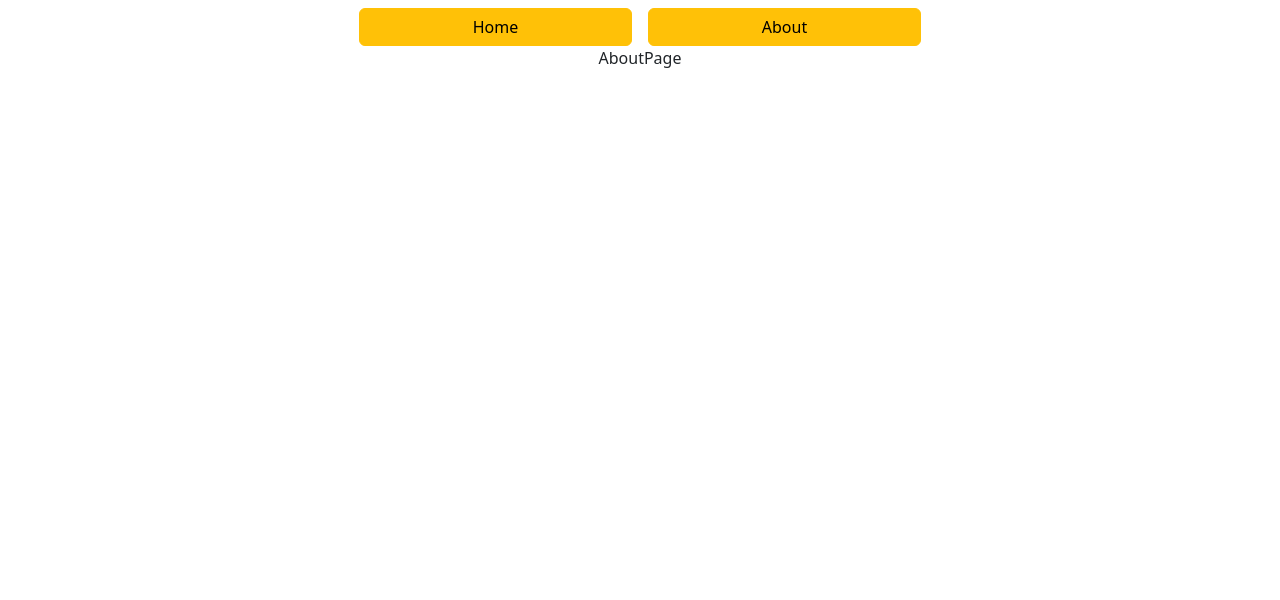
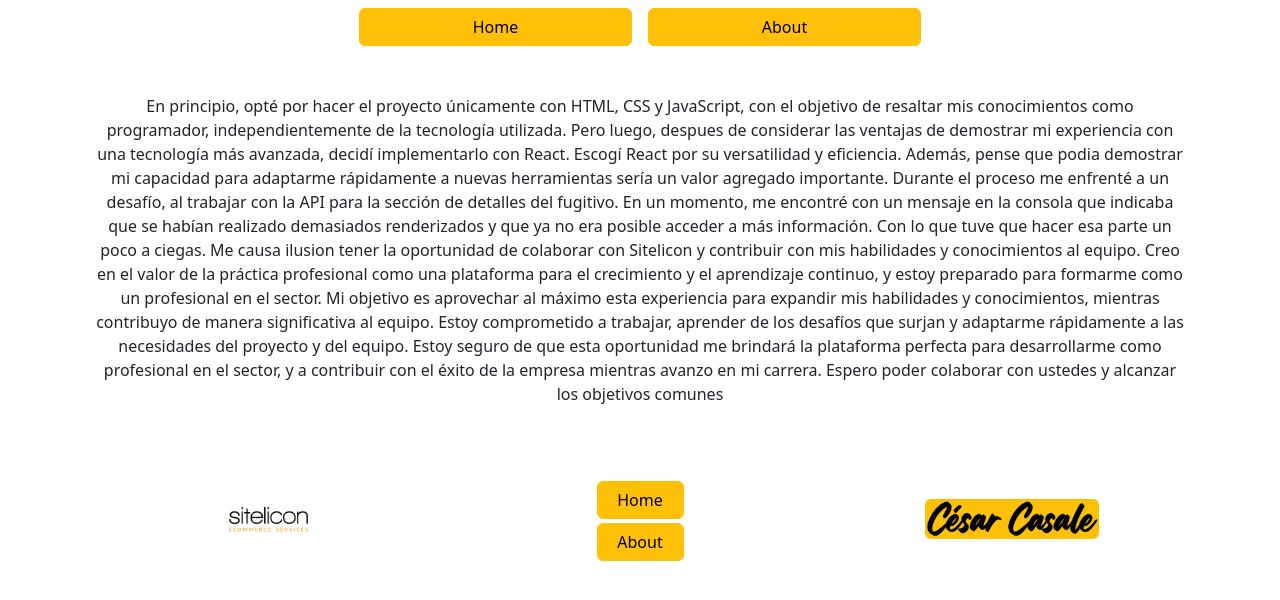
Before and after one commit to cesarcasale/FBIapi, a React (Create React App) app in the folder front-react/prueba-sitelicon/: page /about in a window 1280 px wide. Shown: the top 600 px of the page. Built offline with nearby package versions, Linux system fonts and the light colour scheme.

Commit message:
about done

```diff
--- a/front-react/prueba-sitelicon/src/pages/about/AboutPage.jsx
+++ b/front-react/prueba-sitelicon/src/pages/about/AboutPage.jsx
@@ -1,8 +1,37 @@
 import React from 'react'
+import Footer from '../../components/Footer/Footer'
 
 const AboutPage = () => {
-  return (
-    <div>AboutPage</div>
+  return (  <div className='container'>
+      <div className='row'>
+        <div className='col py-5'>
+          <p className=' text-center'>
+            En principio, opté por hacer el proyecto únicamente con HTML, CSS y JavaScript,
+            con el objetivo de resaltar mis conocimientos como programador,
+            independientemente de la tecnología utilizada. Pero luego, despues de considerar las ventajas de demostrar
+            mi experiencia con una tecnología más avanzada, decidí implementarlo con React.
+            Escogí React por su versatilidad y eficiencia.
+            Además, pense que podia demostrar mi capacidad para adaptarme rápidamente a nuevas herramientas sería un
+            valor agregado importante.
+            Durante el proceso me enfrenté a un desafío, al trabajar con la API para
+            la sección de detalles del fugitivo. En un momento, me encontré con un mensaje en la consola que
+            indicaba que se habían realizado demasiados renderizados y que ya no era posible acceder a más
+            información. Con lo que tuve que hacer esa parte un poco a ciegas.
+            Me causa ilusion tener la oportunidad de colaborar con Sitelicon y contribuir con mis habilidades y
+            conocimientos al equipo. Creo en el valor de la práctica profesional como una plataforma para el
+            crecimiento y el aprendizaje continuo, y estoy preparado para formarme como un profesional en el sector.
+            Mi objetivo es aprovechar al máximo esta experiencia para expandir mis habilidades y conocimientos,
+            mientras contribuyo de manera significativa al equipo. Estoy comprometido a trabajar,
+            aprender de los desafíos que surjan y adaptarme rápidamente a las necesidades del proyecto y del equipo.
+            Estoy seguro de que esta oportunidad me brindará la plataforma perfecta para desarrollarme como
+            profesional en el sector, y a contribuir con el éxito de la empresa mientras avanzo en mi carrera.
+            Espero poder colaborar con ustedes y alcanzar los objetivos comunes
+          </p>
+        </div>
+      </div>
+      <Footer></Footer>
+    </div>
+
   )
 }
 
```
